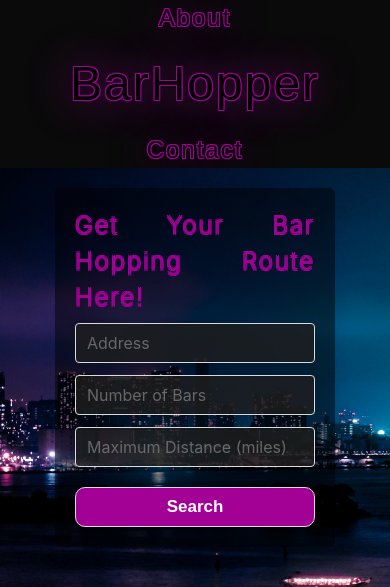
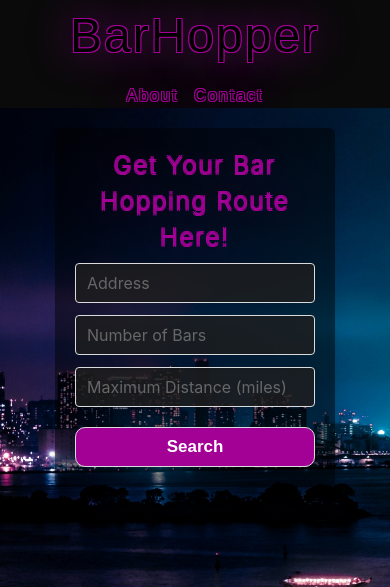
Before and after one commit to DA-Mike/Bar-Hopper, a PHP site: page / in a window 390 px wide. Shown: the top 587 px of the page. Run offline with PHP 8.4, Linux system fonts and the light colour scheme; some libraries are stand-ins or nearby versions.

Commit message:
adds responsive styling

```diff
--- a/assets/css/style.css
+++ b/assets/css/style.css
@@ -292,6 +292,15 @@ img{
     font-weight:bold;
 }
 
+.bar-title {
+    font-size: 1em;
+    color: black;
+    font-weight: 200;
+    -webkit-font-smoothing: antialiased;
+    letter-spacing: 2px;
+    animation: neon-text-shadow 2s ease-in-out infinite;
+}
+
 .col-md-4{
     padding-left: 10%;
 }
@@ -381,3 +390,86 @@ bottom:-4px;
     margin: 20% auto;
     border-radius: 20px;
 }
+
+.about-link-sm {
+    display: none;
+}
+
+.sp-content-responsive {
+    display: flex;
+}
+
+.results-container-responsive {
+    display: flex;
+}
+
+
+/* responsive styling */
+@media only screen and (max-width: 600px) {
+
+.logo-text-sm {
+    font-size: 1em;
+    color: black;
+    font-weight: 200;
+    -webkit-font-smoothing: antialiased;
+    letter-spacing: 2px;
+    animation: neon-text-shadow 2s ease-in-out infinite;
+}
+
+.about-link-lg {
+    display: none;
+}
+
+.about-link-sm {
+    display: block;
+    margin-right: 1em;
+}
+
+.select-sp {
+    font-size: 1em;
+}
+
+.img {
+    display: none;
+}
+
+img {
+    display: none;
+}
+
+.startpoint {
+    margin: .5em !important;
+}
+
+.route-info {
+    display: grid;
+    font-size: 1em;
+    text-align: center;
+    margin-left: 30%;
+}
+
+.results {
+    margin: none;
+    margin-left: 25%;
+}
+
+#map {
+    margin: none;
+    height: 300px;
+    width: 300px;
+    margin-left: 13%;
+}
+
+.sp-content {
+    display: block;
+}
+
+.sp-content-responsive {
+    display: block;
+}
+
+.results-container-responsive {
+    display: grid;
+}
+
+}
--- a/assets/js/script.js
+++ b/assets/js/script.js
@@ -219,13 +219,14 @@ function appendStartPoints(points){
     var selectH2El = document.getElementsByClassName("select-sp");
     $(spContainer).css("display", "flex");
     $(selectH2El).css("display", "block");
-    $(spContent).css("display", "flex");
+    // $(spContent).css("display", "flex");
+    $(spContent).addClass("sp-content-responsive");
     $(inputEl).css("display", "none");
 
     for (i = 0; i < points.length; i++) {
         var spDiv = $('<div class="startpoint" name=' + points[i].id + '></div>');
-        var spName = $('<a href=' + points[i].url + ' target="_blank">' + points[i].name + '</a>');
-        var spImg = $('<img src=' + points[i].image_url + ' width="200" height="200" name=' + points[i].id + '>');
+        var spName = $('<h3 class="bar-title">' + points[i].name + '</h3>');
+        var spImg = $('<a href=' + points[i].url + ' class="bar-link" target="_blank"><img src=' + points[i].image_url + ' width="200" height="200" name=' + points[i].id + '></a>');
 
         $(spDiv).append(spName);
         $(spDiv).append(spImg);
@@ -265,7 +266,8 @@ function appendRoute(routeObj) {
     var objBarPoints = routeObj[0].properties.waypoints;
 
     $(startEl).css("display", "none");
-    $(resultsContainer).css("display", "flex");
+    // $(resultsContainer).css("display", "flex");
+    $(resultsContainer).addClass("results-container-responsive");
 
     for (i = 0; i < objWayPoints.length; i++) {
         for (n = 0; n < objWayPoints[i].length; n++){
--- a/index.html
+++ b/index.html
@@ -25,15 +25,15 @@
       </div>
     <header class="header has-background-black">
         <nav class="level">
-            <p class="level-item has-text-centered">
+            <p class="level-item has-text-centered about-link-lg">
               <a class="link is-info logo-text-sm" href="https://github.com/DA-Mike/Bar-Hopper">About</a>
             </p>
             <p class="level-item has-text-centered">
                 <a class="link is-info logo-text" onClick="window.location.reload()">BarHopper</a>
             </p>
-
             <p class="level-item has-text-centered">
-              <a class="link is-info logo-text-sm" href="mailto:mike.rugh@gmail.com">Contact</a>
+                <a class="link is-info logo-text-sm about-link-sm" href="https://github.com/DA-Mike/Bar-Hopper">About</a>
+                <a class="link is-info logo-text-sm" href="mailto:mike.rugh@gmail.com">Contact</a>
             </p>
           </nav>
 
@@ -41,7 +41,7 @@
 
         <div class="form input-container">
             <div class="box">
-                <div class="h2-title has-text-centered has-text-justified"><h2>Get Your Bar Hopping Route Here!</h2></div>
+                <div class="h2-title has-text-centered"><h2>Get Your Bar Hopping Route Here!</h2></div>
                 <div class="field input-fields">
                     <input class="input input-field" id='address' type="textarea" placeholder="Address">
                 </div>
```
